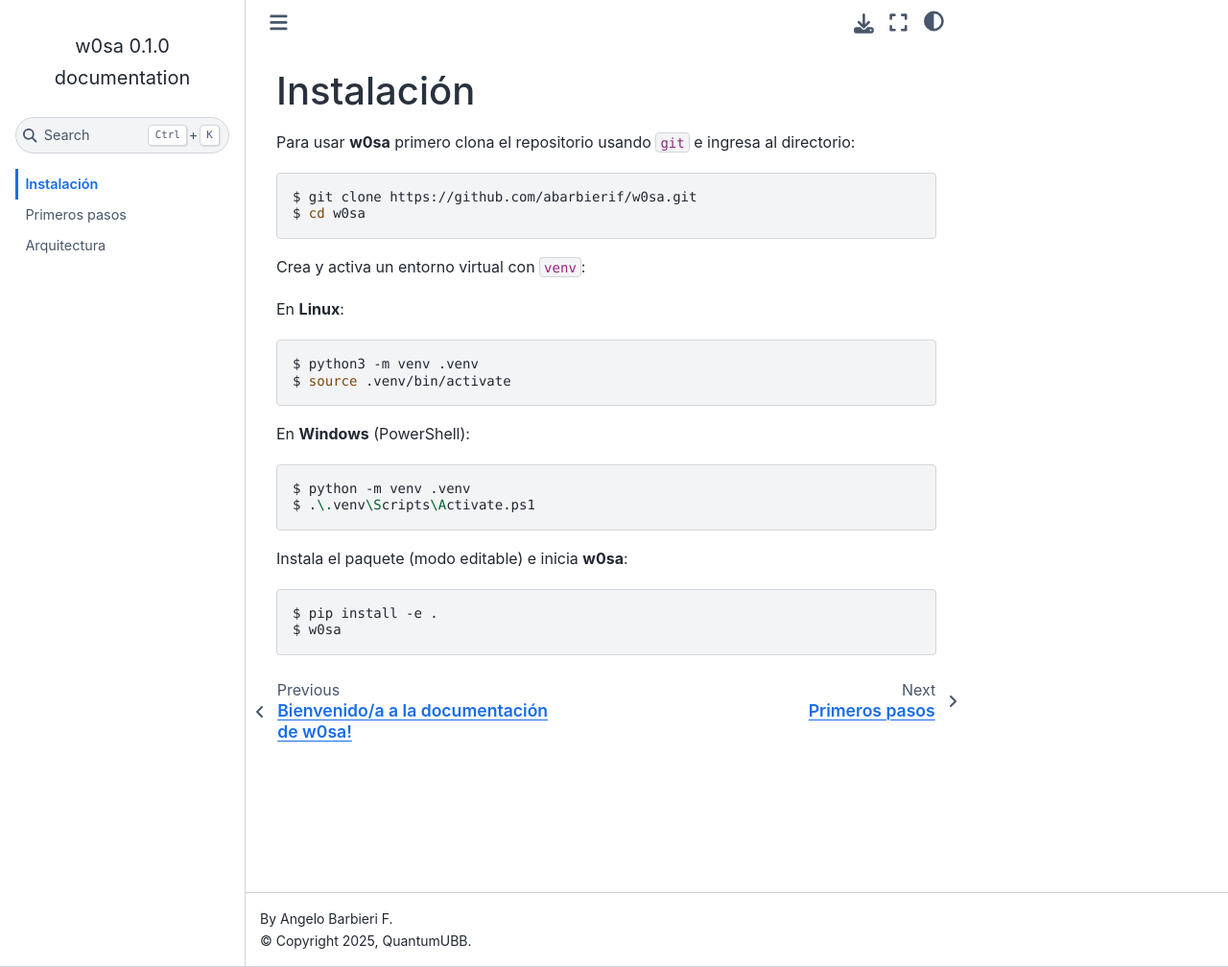
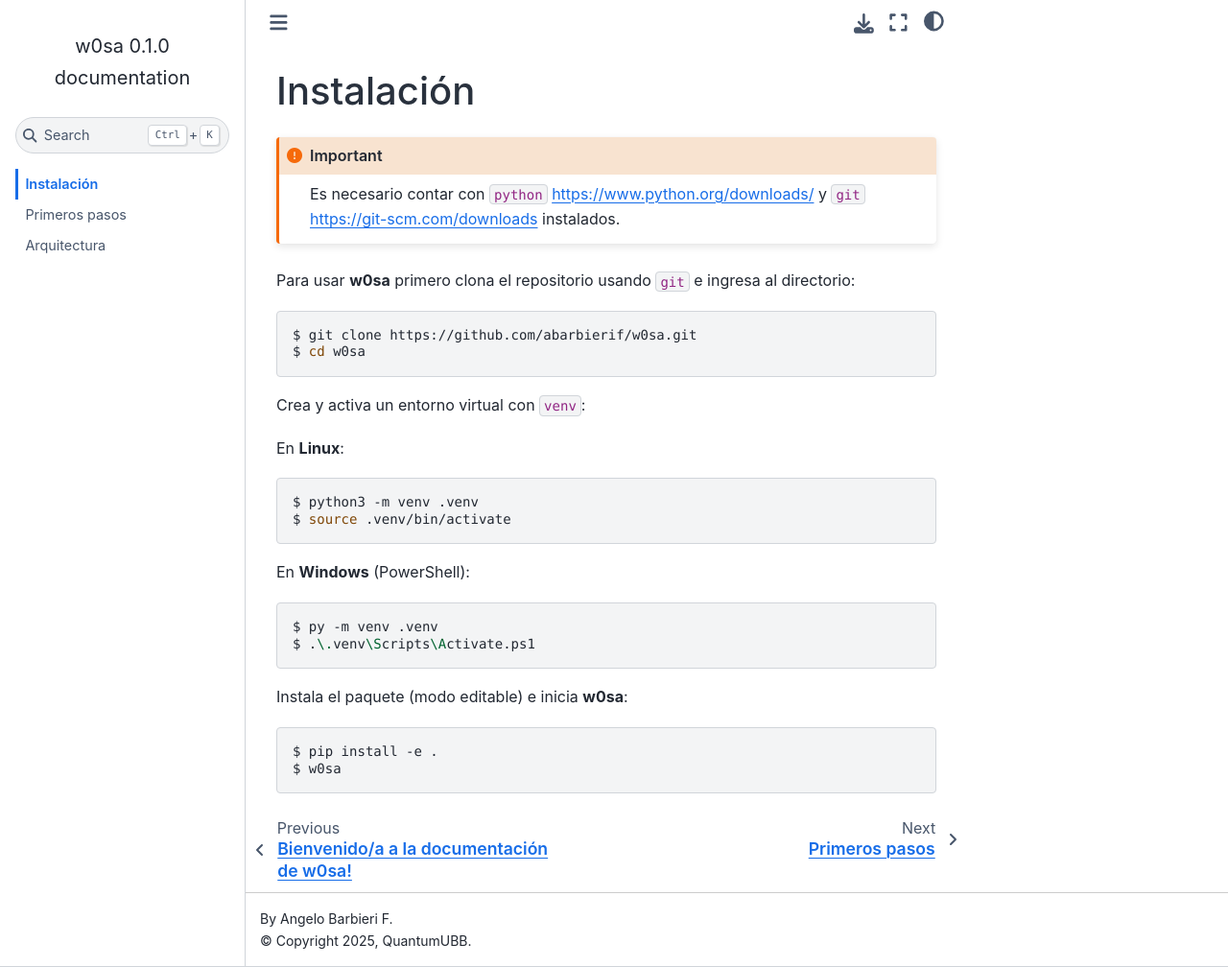
Before and after one commit to abarbierif/w0sa, a Sphinx documentation site: the page built from docs/installation.rst, in a window 1280 px wide and 1008 px high. Shown: the whole window at 96% size. Built offline with Sphinx 7.4.7 and the Sphinx Book theme 1.1.4, drawn with Linux system fonts in a browser that asks for light colours.

Commit message:
[MAINTENANCE]: Correct installation docs

```diff
--- a/docs/installation.rst
+++ b/docs/installation.rst
@@ -1,5 +1,9 @@
 Instalación
 ===========
+
+.. important::
+
+   Es necesario contar con ``python`` `<https://www.python.org/downloads/>`_ y ``git`` `<https://git-scm.com/downloads>`_ instalados.
 
 Para usar **w0sa** primero clona el repositorio usando ``git`` e ingresa al directorio:
 
@@ -21,7 +25,7 @@ En **Windows** (PowerShell):
 
 .. code-block:: console
 
-   $ python -m venv .venv
+   $ py -m venv .venv
    $ .\.venv\Scripts\Activate.ps1
 
 Instala el paquete (modo editable) e inicia **w0sa**:
```
Also changed, not shown: 7 other files.
